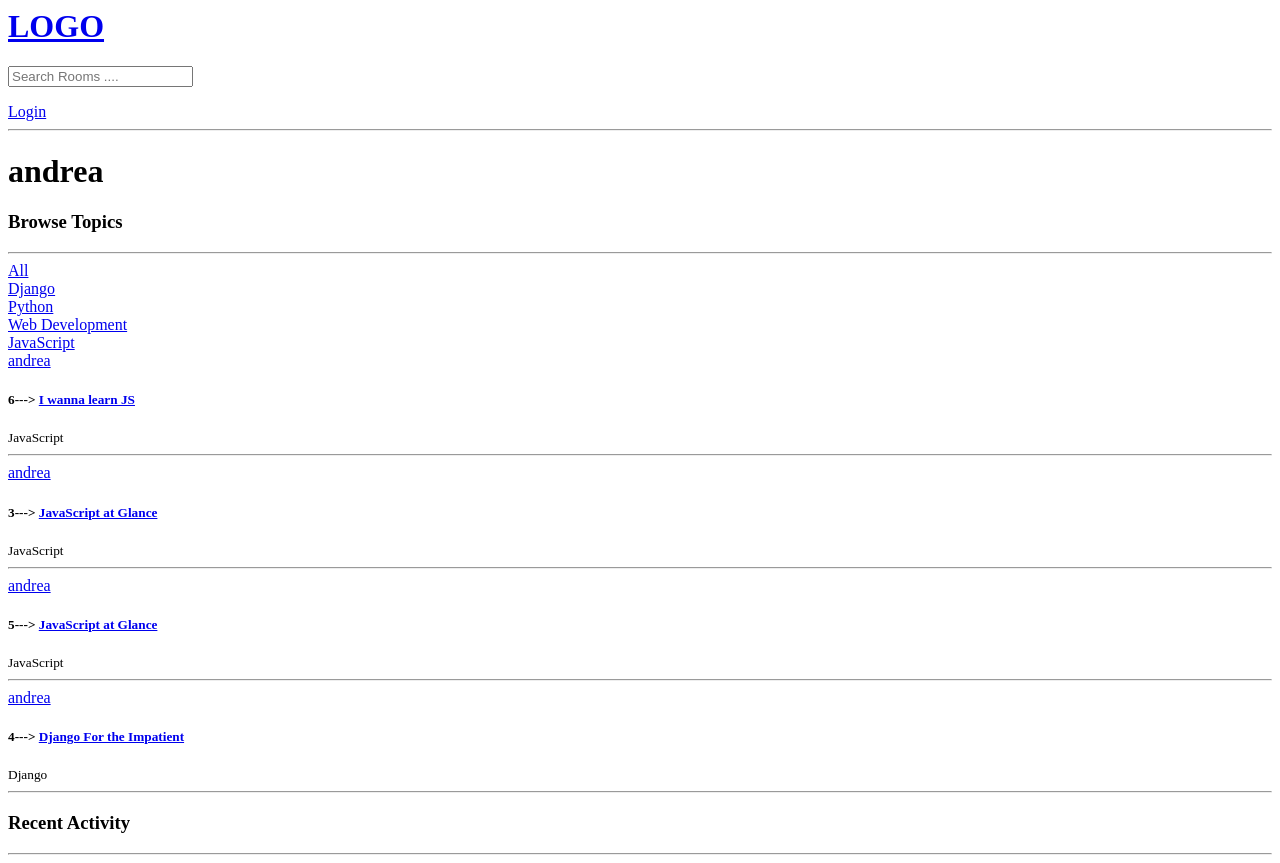
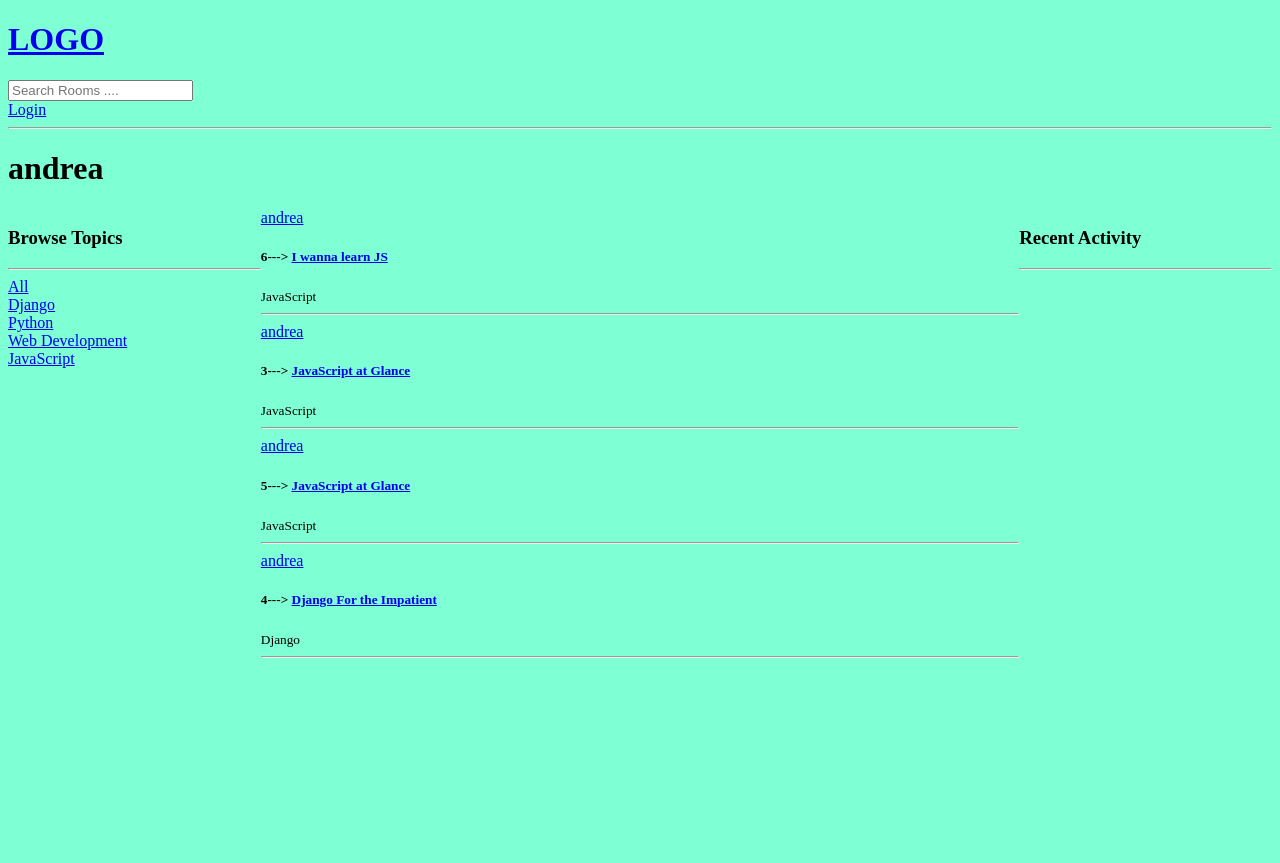
Before and after one commit to Andrew-comm/Django, a Django app: page /profile/1/ in a window 1280 px wide. After the commit the page ends 658 px from the top, so only its background shows below. Run offline with Django 4.2, Linux system fonts and the light colour scheme; data comes from the database, SQL or seed files in the repository.

Commit message:
addded new files and configured additionof static files,css and javascript

```diff
--- a/mysite/Templates/activity.html
+++ b/mysite/Templates/activity.html
@@ -2,7 +2,7 @@
 <hr>
 {% for message in room_messages %}
 <div>
-    <small>@{{message.user}} {{message.created |timesince}}</small>
+    <small><a href="{% url 'user-profile' message.user.id %}">@{{message.user}} </a>{{message.created |timesince}}</small>
     <small>replied to "{{message.room}}"</small>
     <p>{{message}}</p>
     {% if request.user == message.user %}
--- a/mysite/Templates/navbar.html
+++ b/mysite/Templates/navbar.html
@@ -1,3 +1,9 @@
+<!DOCTYPE html>
+
+{% load static %}
+<link  rel="stylesheet" type="text/css" media="screen" href="{% static '/styles/main.css'%}">
+
+
 <a href="/">
     <h1>LOGO</h1>
 </a>
@@ -28,3 +34,4 @@
 </ul>
 {% endif %}
 <hr>
+</html>
--- a/mysite/Templates/profile.html
+++ b/mysite/Templates/profile.html
@@ -1,10 +1,6 @@
 
 
 {% include "navbar.html" %}
-
-
-
-<h1>{{user.username}}</h1>
 
 <style>
     .profile-container{
@@ -14,8 +10,13 @@
 </style>
 
 
+<h1>{{user.username}}</h1>
 
-<div class="profile container">
+
+
+
+
+<div class="profile-container">
 
     <div>
 
--- a/mysite/Templates/room.html
+++ b/mysite/Templates/room.html
@@ -27,9 +27,7 @@
     {% for message in room_messages %}
 
     <div>
-        {% if request.user == message.user %}
-        <a href="{% url 'delete-message' message.id %}">Delete</a>
-        {% endif %}
+
         <small>@{{message.user}}  {{message.created|timesince}} ago</small>
         <p>{{message.body}}</p>
     </div>
--- a/mysite/Templates/static/styles.css
+++ /dev/null
@@ -1,5 +0,0 @@
-.home-container{
-    display: grid;
-    grid-template-columns: 3fr 1fr;
-
-  }
--- a/mysite/base/forms.py
+++ b/mysite/base/forms.py
@@ -9,3 +9,5 @@
    class Meta:
     model = Room
     fields = '__all__'
+
+    exclude =['host','participants']
--- a/mysite/mysite/settings.py
+++ b/mysite/mysite/settings.py
@@ -119,7 +119,10 @@
 
 # https://docs.djangoproject.com/en/4.1/howto/static-files/
 
-STATIC_URL = 'static/'
+STATIC_URL = '/static/'
+STATICFILES_DIRS = [
+    BASE_DIR /'static'
+]
 
 # Default primary key field type
 # https://docs.djangoproject.com/en/4.1/ref/settings/#default-auto-field
--- /dev/null
+++ b/mysite/static/styles/main.css
@@ -0,0 +1,3 @@
+body{
+    background-color: aquamarine;
+}
```
